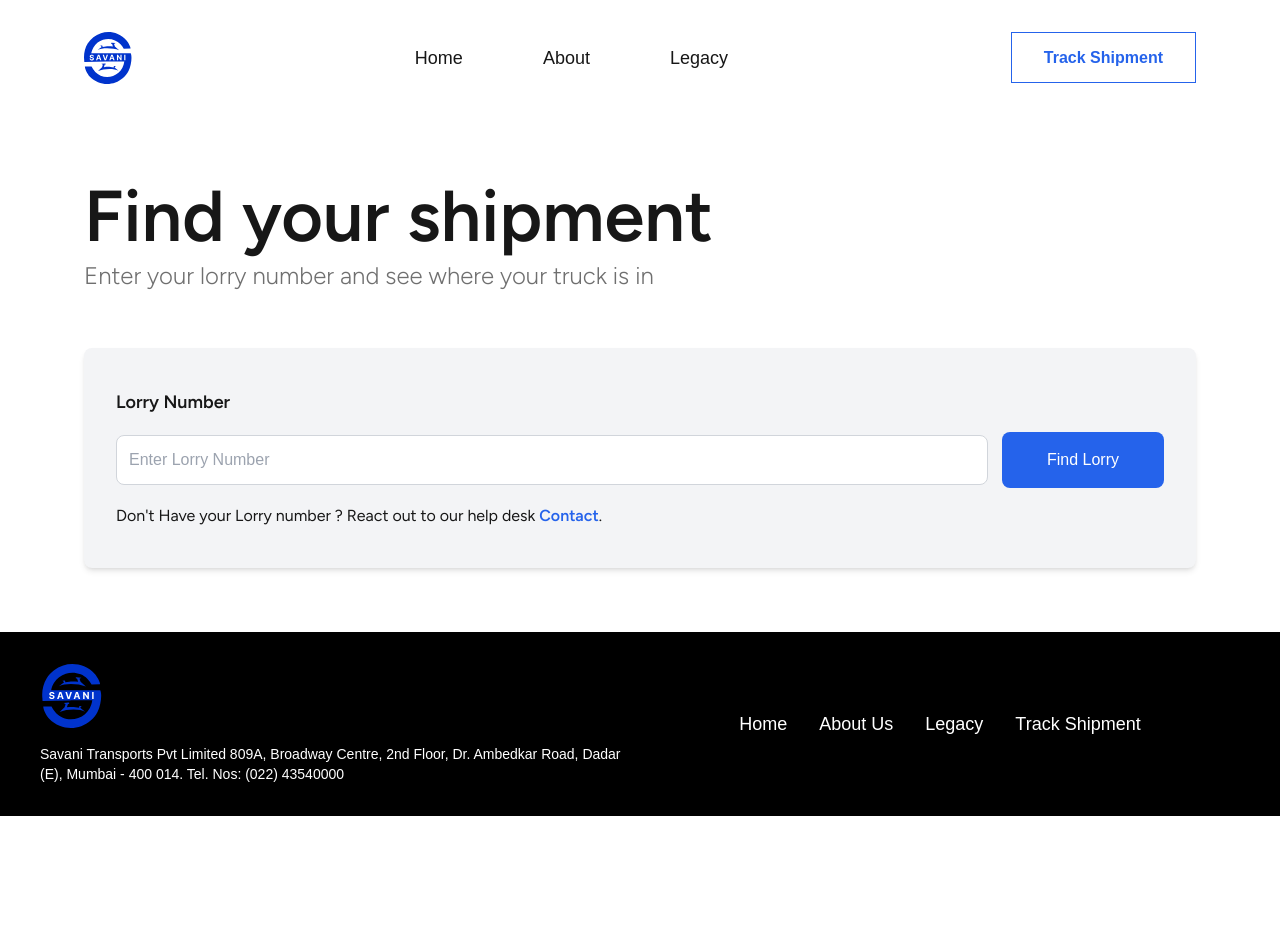
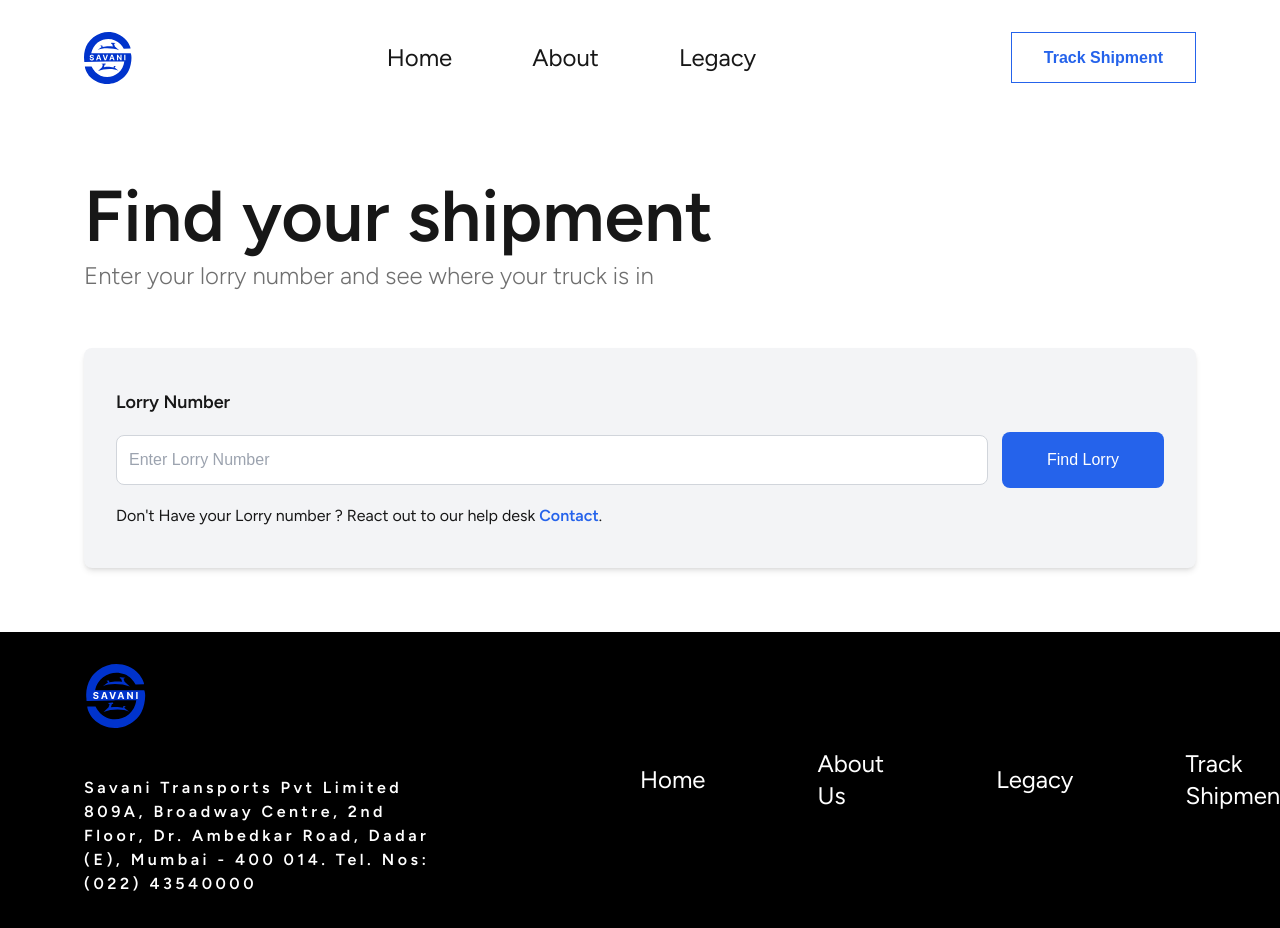
Before and after one commit to AbhijitTurate/savani-transports, a Next.js app: page /track-shipment in a window 1280 px wide. Before the commit the page ends 816 px from the top, so only its background shows below. Built offline with nearby package versions, Linux system fonts and the light colour scheme.

Commit message:
feat: navbar and footer miimicked as design

```diff
--- a/components/Footer.tsx
+++ b/components/Footer.tsx
@@ -1,15 +1,15 @@
 export default function Footer() {
     return (
         <footer className="bg-black text-white mt-auto">
-            <div className="flex flex-col md:flex-row items-center justify-between py-8 px-10">
+            <div className="flex flex-col md:flex-row gap-12 md:gap-[12.375rem] items-center justify-between mx-8 md:mx-[5.25rem] my-8">
                 {/* Logo and Address Section */}
-                <div className="flex flex-col items-center md:items-start text-center md:text-left w-full md:w-1/2">
+                <div className="flex flex-col items-center gap-4 md:gap-12 md:items-start text-center md:text-left w-full md:w-1/2">
                     <img
                         src="/assets/logo.svg" // Update path to match your logo file
                         alt="Savani Logo"
-                        className="h-16 w-16 mb-4 mx-auto md:mx-0"
+                        className="h-16 w-16 mx-auto md:mx-0"
                     />
-                    <p className="text-sm">
+                    <p className="text-base	 font-figtree font-semibold tracking-22">
                         Savani Transports Pvt Limited 809A, Broadway Centre, 2nd Floor,
                         Dr. Ambedkar Road, Dadar (E), Mumbai - 400 014. Tel. Nos: (022)
                         43540000
@@ -17,24 +17,24 @@ export default function Footer() {
                 </div>
 
                 {/* Navigation Links */}
-                <ul className="flex flex-col md:flex-row justify-center  items-center space-y-4 md:space-y-0 md:space-x-8 w-full md:w-1/2 text-lg font-medium mt-6 md:mt-0">
+                <ul className="flex flex-col md:flex-row gap-4 md:gap-20 items-center space-y-4 md:space-y-0 md:space-x-8 w-full md:w-1/2 text-lg mt-6 md:mt-0">
                     <li>
-                        <a href="/" className="hover:text-gray-400">
+                        <a href="/" className="hover:text-gray-400 font-figtree font-regular text-2xl">
                             Home
                         </a>
                     </li>
                     <li>
-                        <a href="/about" className="hover:text-gray-400">
+                        <a href="/" className="hover:text-gray-400 font-figtree font-regular text-2xl">
                             About Us
                         </a>
                     </li>
                     <li>
-                        <a href="/legacy" className="hover:text-gray-400">
+                        <a href="/legacy" className="hover:text-gray-400 font-figtree font-regular text-2xl">
                             Legacy
                         </a>
                     </li>
                     <li>
-                        <a href="/track-shipment" className="hover:text-gray-400">
+                        <a href="/track-shipment" className="hover:text-gray-400 font-figtree font-regular text-2xl">
                             Track Shipment
                         </a>
                     </li>
--- a/components/Navbar.tsx
+++ b/components/Navbar.tsx
@@ -35,20 +35,20 @@ export default function Navbar() {
                         />
                     </svg>
                 </button>
-                <ul className={`hidden md:flex gap-20 text-lg font-medium`}>
+                <ul className={`hidden md:flex gap-20 text-lg`}>
                     <li>
                         <Link legacyBehavior href="/">
-                            <a>Home</a>
+                            <a className="font-figtree font-regular text-2xl hover:text-blue-600">Home</a>
                         </Link>
                     </li>
                     <li>
-                        <Link legacyBehavior href="/about">
-                            <a>About</a>
+                        <Link legacyBehavior href="/">
+                            <a className="font-figtree font-regular text-2xl hover:text-blue-600">About</a>
                         </Link>
                     </li>
                     <li>
                         <Link legacyBehavior href="/legacy">
-                            <a>Legacy</a>
+                            <a className="font-figtree font-regular text-2xl hover:text-blue-600">Legacy</a>
                         </Link>
                     </li>
                 </ul>
@@ -66,17 +66,17 @@ export default function Navbar() {
                 <ul className={`md:hidden flex flex-col justify-center items-center gap-16 my-4 list-none font-medium`}>
                     <li>
                         <Link legacyBehavior href="/">
-                            <a>Home</a>
+                            <a className="font-figtree font-regular text-2xl hover:text-blue-600">Home</a>
                         </Link>
                     </li>
                     <li>
-                        <Link legacyBehavior href="/about">
-                            <a>About</a>
+                        <Link legacyBehavior href="/">
+                            <a className="font-figtree font-regular text-2xl hover:text-blue-600">About</a>
                         </Link>
                     </li>
                     <li>
                         <Link legacyBehavior href="/legacy">
-                            <a>Legacy</a>
+                            <a className="font-figtree font-regular text-2xl hover:text-blue-600">Legacy</a>
                         </Link>
                     </li>
                     <li>
--- a/tailwind.config.ts
+++ b/tailwind.config.ts
@@ -30,6 +30,9 @@ export default {
         "40": "40px", // Add custom font size
         "32": "32px",
       },
+      letterSpacing: {
+        "22": "0.22em", // 22% letter-spacing
+      },
     },
   },
   plugins: [],
```
